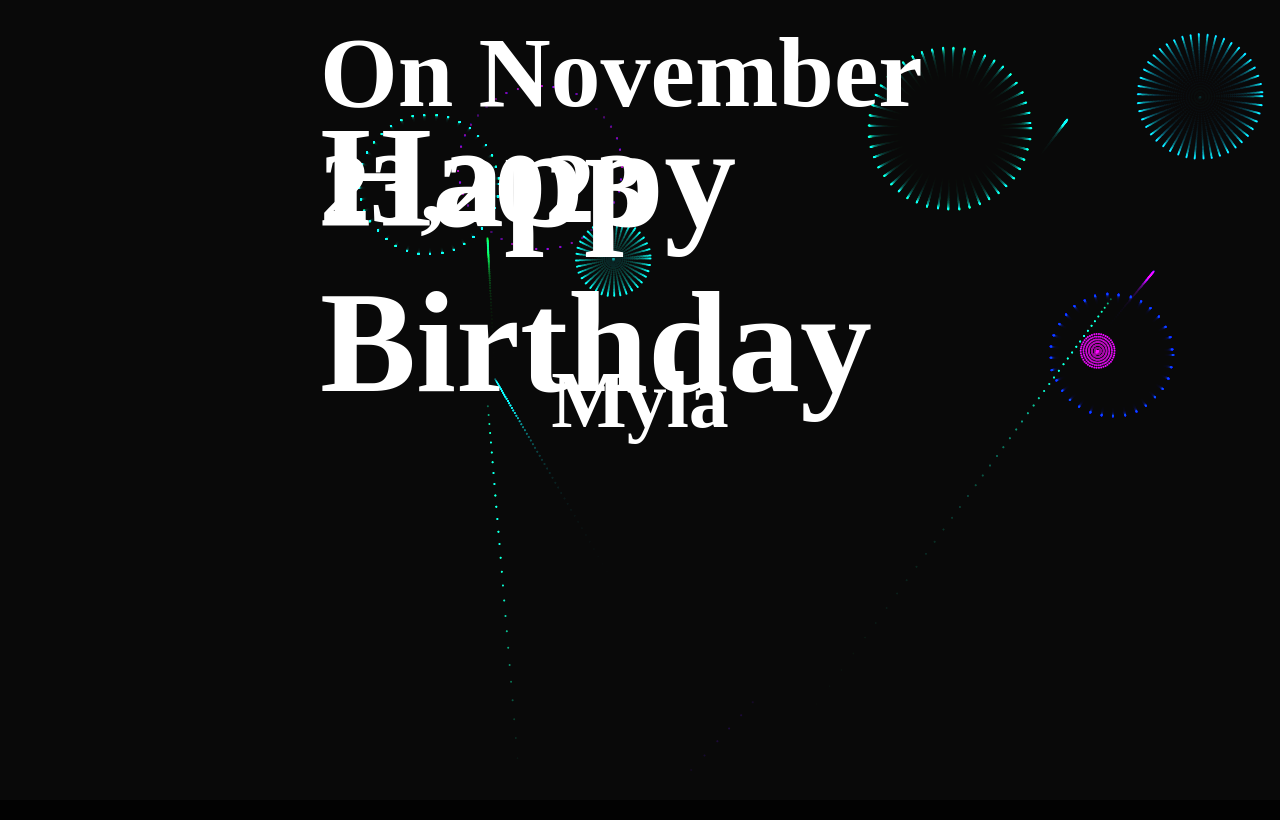
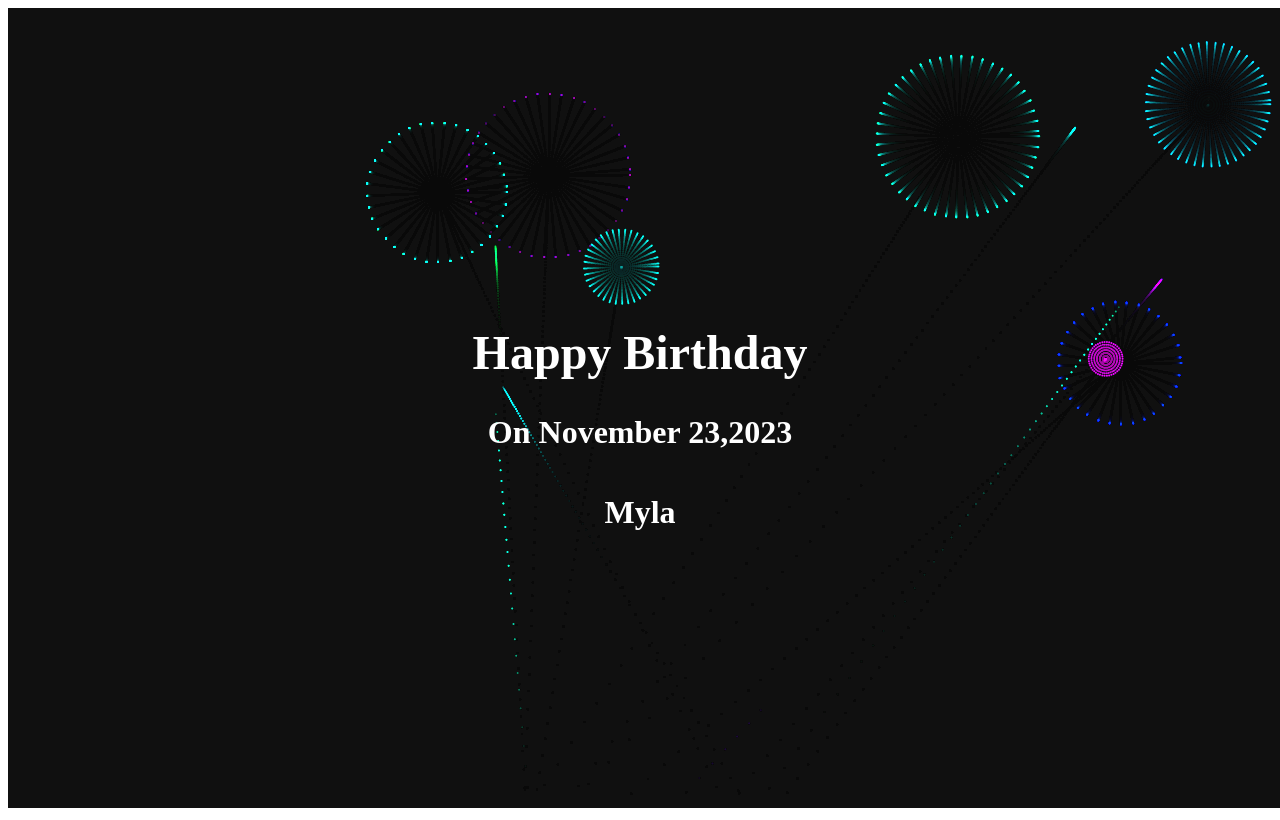
Before and after one commit to Adrian1802/Birthday, a plain HTML site: page index.html in a window 1280 px wide. Drawn offline with Linux system fonts and the light colour scheme.

Commit message:
Update index.html

```diff
--- a/index.html
+++ b/index.html
@@ -2,25 +2,18 @@
 <html>
 <head>
 	<meta charset="utf-8">
-	<meta name="viewport" content="width=device-width, initial-scale=1">
+	<meta name="viewport" content="width=device-width, initial-scale=1, maximum-scale=1, user-scalable=0">
 	<title>Birthday</title>
 	<style>
 
-body {
-  margin: 0;
-  background: #020202;
-  cursor: crosshair;
-}
-canvas{display:block}
 h1 {
   position: absolute;
-  top: 20%;
-  margin-top: 100px;
+  top: 40%;
   left: 50%;
   transform: translate(-50%, -50%);
   color: #fff;
   font-family: "Source Sans Pro";
-  font-size: 9em;
+  font-size: 3em;
   font-weight: 900;
   -webkit-user-select: none;
   user-select: none;
@@ -28,13 +21,12 @@ h1 {
 
 p {
   position: absolute;
-
-  margin-top: 130px;
+  top: 50%;
   left: 50%;
   transform: translate(-50%, -50%);
   color: #fff;
   font-family: "Source Sans Pro";
-  font-size: 100px;
+  font-size: 2em;
   font-weight: 900;
   -webkit-user-select: none;
   user-select: none;
@@ -42,12 +34,12 @@ p {
 
 #par {
   position: absolute;
-  margin-top: 400px;
+  top: 60%;
   left: 50%;
   transform: translate(-50%, -50%);
   color: #fff;
   font-family: "Source Sans Pro";
-  font-size: 80px;
+  font-size: 2em;
   font-weight: 900;
   -webkit-user-select: none;
   user-select: none;
@@ -81,17 +73,17 @@ class Birthday {
 
   }
 
-  resize() {
-    this.width = canvas.width = window.innerWidth
-    let center = this.width / 2 | 0
-    this.spawnA = center - center / 4 | 0
-    this.spawnB = center + center / 4 | 0
+  // Modify the resize function in the Birthday class
+resize() {
+  this.width = canvas.width = window.innerWidth;
+  let center = this.width / 2 | 0;
+  this.spawnA = center - center / 4 | 0;
+  this.spawnB = center + center / 4 | 0;
 
-    this.height = canvas.height = window.innerHeight
-    this.spawnC = this.height * .1
-    this.spawnD = this.height * .5
-
-  }
+  this.height = canvas.height = window.innerHeight;
+  this.spawnC = this.height * 0.1;
+  this.spawnD = this.height * 0.5;
+}
 
   onClick(evt) {
      let x = evt.clientX || evt.touches && evt.touches[0].pageX
```
